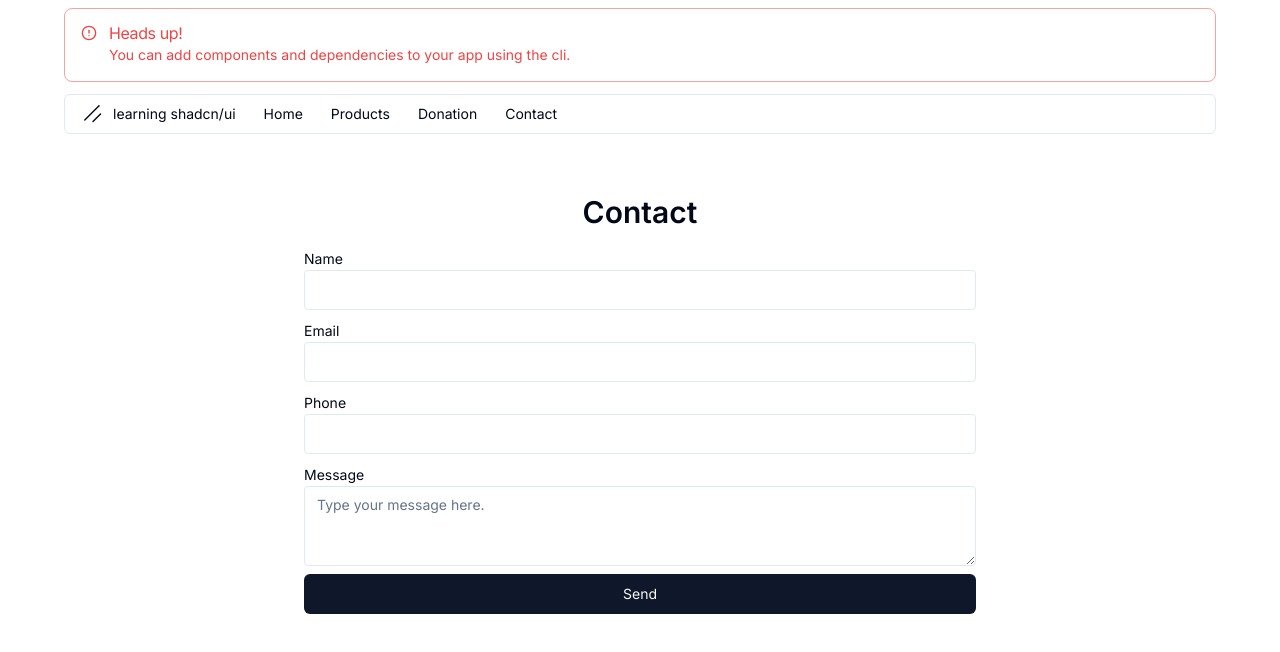
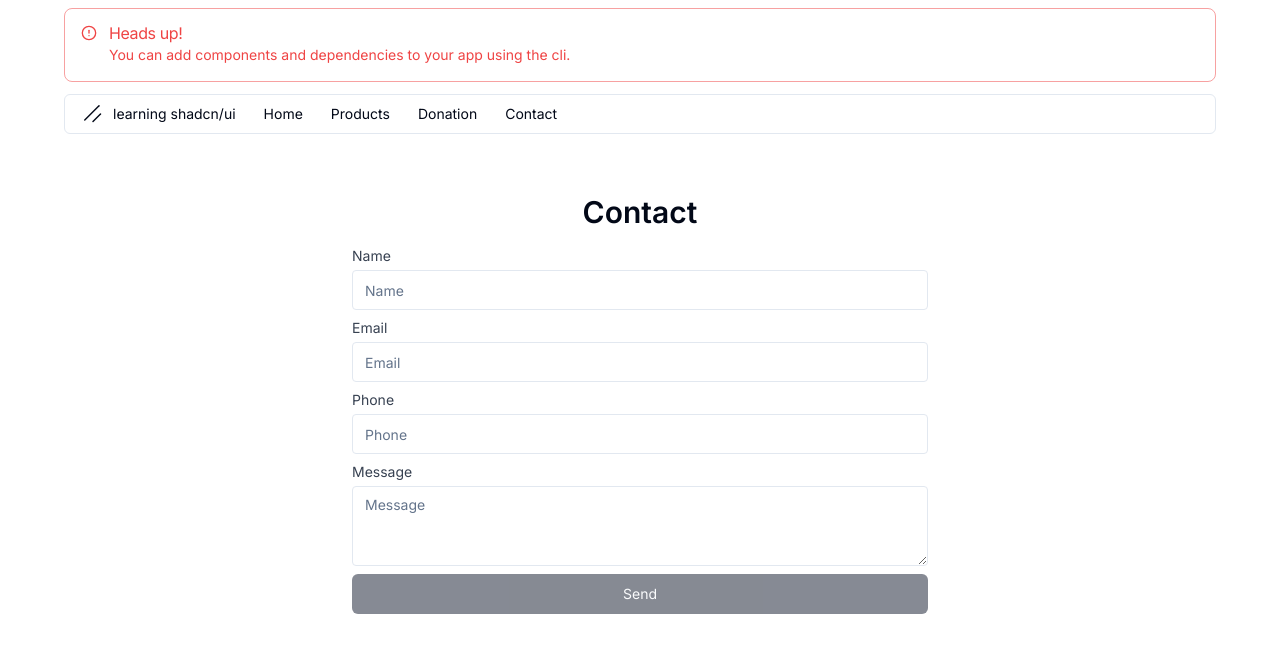
Before and after one commit to talhaozbek61/shadcn-ui, a Next.js app: page /contact in a window 1280 px wide. Shown: the top 652 px of the page. Built offline with nearby package versions, Linux system fonts and the light colour scheme.

Commit message:
added yup validation and fixed bugs

```diff
--- a/package.json
+++ b/package.json
@@ -9,6 +9,7 @@
     "lint": "next lint"
   },
   "dependencies": {
+    "@hookform/resolvers": "^3.6.0",
     "@radix-ui/react-avatar": "^1.0.4",
     "@radix-ui/react-dialog": "^1.0.5",
     "@radix-ui/react-label": "^2.0.2",
@@ -24,7 +25,8 @@
     "react-dom": "^18",
     "react-hook-form": "^7.51.4",
     "tailwind-merge": "^2.2.1",
-    "tailwindcss-animate": "^1.0.7"
+    "tailwindcss-animate": "^1.0.7",
+    "yup": "^1.4.0"
   },
   "devDependencies": {
     "autoprefixer": "^10.0.1",
--- a/src/app/contact/page.jsx
+++ b/src/app/contact/page.jsx
@@ -5,87 +5,8 @@ import { Label } from "@/components/ui/label";
 import { Textarea } from "@/components/ui/textarea";
 import { useState } from "react";
 import { useForm } from "react-hook-form";
-
-export default function page() {
-  const {
-    register,
-    handleSubmit,
-    formState: { errors },
-  } = useForm();
-  const [data, setData] = useState();
-  const onSubmit = (data) => {
-    setData(data);
-  };
-  return (
-    <div className="mx-auto max-w-2xl py-8 lg:py-12">
-      {data ? (
-        <Response data={data} />
-      ) : (
-        <>
-          <h1 className="text-3xl font-semibold text-center">Contact</h1>
-          <form className="py-4 space-y-2" onSubmit={handleSubmit(onSubmit)}>
-            <div>
-              <Label htmlFor="name" className={errors.name && "text-red-500"}>
-                {errors.name ? "Please Enter Name" : "Name"}
-              </Label>
-              <Input
-                type="text"
-                id="name"
-                className="rounded-sm focus-visible:ring-0"
-                {...register("name", {
-                  required: true,
-                })}
-              />
-            </div>
-            <div>
-              <Label htmlFor="email" className={errors.email && "text-red-500"}>
-                {errors.email ? "Please Enter Email" : "Email"}
-              </Label>
-              <Input
-                type="text"
-                id="email"
-                className="rounded-sm focus-visible:ring-0"
-                {...register("email", {
-                  pattern:
-                    /^[a-zA-Z0-9.!#$%&'*+/=?^_`{|}~-]+@[a-zA-Z0-9-]+(?:\.[a-zA-Z0-9-]+)*$/,
-                  required: true,
-                })}
-              />
-            </div>
-            <div>
-              <Label htmlFor="phone" className={errors.phone && "text-red-500"}>
-                {errors.phone ? "Please Enter Phone Number" : "Phone"}
-              </Label>
-              <Input
-                type="text"
-                id="phone"
-                className="rounded-sm focus-visible:ring-0"
-                {...register("phone", { required: true })}
-              />
-            </div>
-            <div>
-              <Label
-                htmlFor="message"
-                className={errors.message && "text-red-500"}
-              >
-                {errors.message ? "Please Enter Message" : "Message"}
-              </Label>
-              <Textarea
-                id="message"
-                placeholder="Type your message here."
-                className="rounded-sm focus-visible:ring-0"
-                {...register("message", {
-                  required: true,
-                })}
-              />
-            </div>
-            <Button className="w-full">Send</Button>
-          </form>
-        </>
-      )}
-    </div>
-  );
-}
+import { yupResolver } from "@hookform/resolvers/yup";
+import * as Yup from "yup";
 
 const Response = ({ data }) => {
   return (
@@ -106,3 +27,127 @@ const Response = ({ data }) => {
     </>
   );
 };
+
+export default function Page() {
+  // Schema
+  const validationSchema = Yup.object().shape({
+    name: Yup.string()
+      .min(2, "Enter your full name.")
+      .required("Name is required."),
+    email: Yup.string()
+      .email("Invalid e-mail address.")
+      .required("E-mail address is required."),
+    phone: Yup.number()
+      .typeError("Invalid phone number.")
+      .required("Telephone number is required."),
+    message: Yup.string().required("Message is required."),
+  });
+  const {
+    register,
+    handleSubmit,
+    formState: { errors, isValid },
+    reset,
+  } = useForm({
+    resolver: yupResolver(validationSchema),
+    mode: "onChange",
+  });
+  const [data, setData] = useState(null);
+  const onSubmit = async (data) => {
+    setData(await data);
+    reset();
+  };
+  return (
+    <div className="mx-auto max-w-2xl py-8 lg:py-12">
+      {data ? (
+        <Response data={data} />
+      ) : (
+        <>
+          <h1 className="text-3xl font-semibold text-center">Contact</h1>
+          <form
+            className="py-4 space-y-2 mx-auto max-w-xl"
+            onSubmit={handleSubmit(onSubmit)}
+          >
+            <div>
+              <Label
+                htmlFor="name"
+                className={`block text-sm font-medium ${
+                  errors.name ? "text-red-400" : "text-gray-700"
+                } `}
+              >
+                {errors.name ? errors.name?.message : "Name"}
+              </Label>
+              <Input
+                type="text"
+                id="name"
+                className="rounded-sm focus-visible:ring-0 mt-1"
+                placeholder="Name"
+                {...register("name", {
+                  required: true,
+                })}
+              />
+            </div>
+            <div>
+              <Label
+                htmlFor="email"
+                className={`block text-sm font-medium ${
+                  errors.email ? "text-red-400" : "text-gray-700"
+                } `}
+              >
+                {errors.email ? errors.email?.message : "Email"}
+              </Label>
+              <Input
+                type="text"
+                id="email"
+                className="rounded-sm focus-visible:ring-0 mt-1"
+                placeholder="Email"
+                {...register("email", {
+                  pattern:
+                    /^[a-zA-Z0-9.!#$%&'*+/=?^_`{|}~-]+@[a-zA-Z0-9-]+(?:\.[a-zA-Z0-9-]+)*$/,
+                  required: true,
+                })}
+              />
+            </div>
+            <div>
+              <Label
+                htmlFor="phone"
+                className={`block text-sm font-medium ${
+                  errors.phone ? "text-red-400" : "text-gray-700"
+                } `}
+              >
+                {errors.phone ? errors.phone?.message : "Phone"}
+              </Label>
+              <Input
+                type="text"
+                id="phone"
+                className="rounded-sm focus-visible:ring-0 mt-1"
+                placeholder="Phone"
+                {...register("phone", { required: true })}
+              />
+            </div>
+            <div>
+              <Label
+                htmlFor="message"
+                className={`block text-sm font-medium ${
+                  errors.message ? "text-red-400" : "text-gray-700"
+                } `}
+              >
+                {errors.message ? errors.message?.message : "Message"}
+              </Label>
+              <Textarea
+                id="message"
+                placeholder="Message"
+                className="rounded-sm focus-visible:ring-0 mt-1"
+                {...register("message", {
+                  required: true,
+                })}
+              />
+            </div>
+            <Button className="w-full" disabled={!isValid}>
+              Send
+            </Button>
+          </form>
+        </>
+      )}
+    </div>
+  );
+}
```
Also changed, not shown: 1 other file (tests, documents, lock files or other folders).
